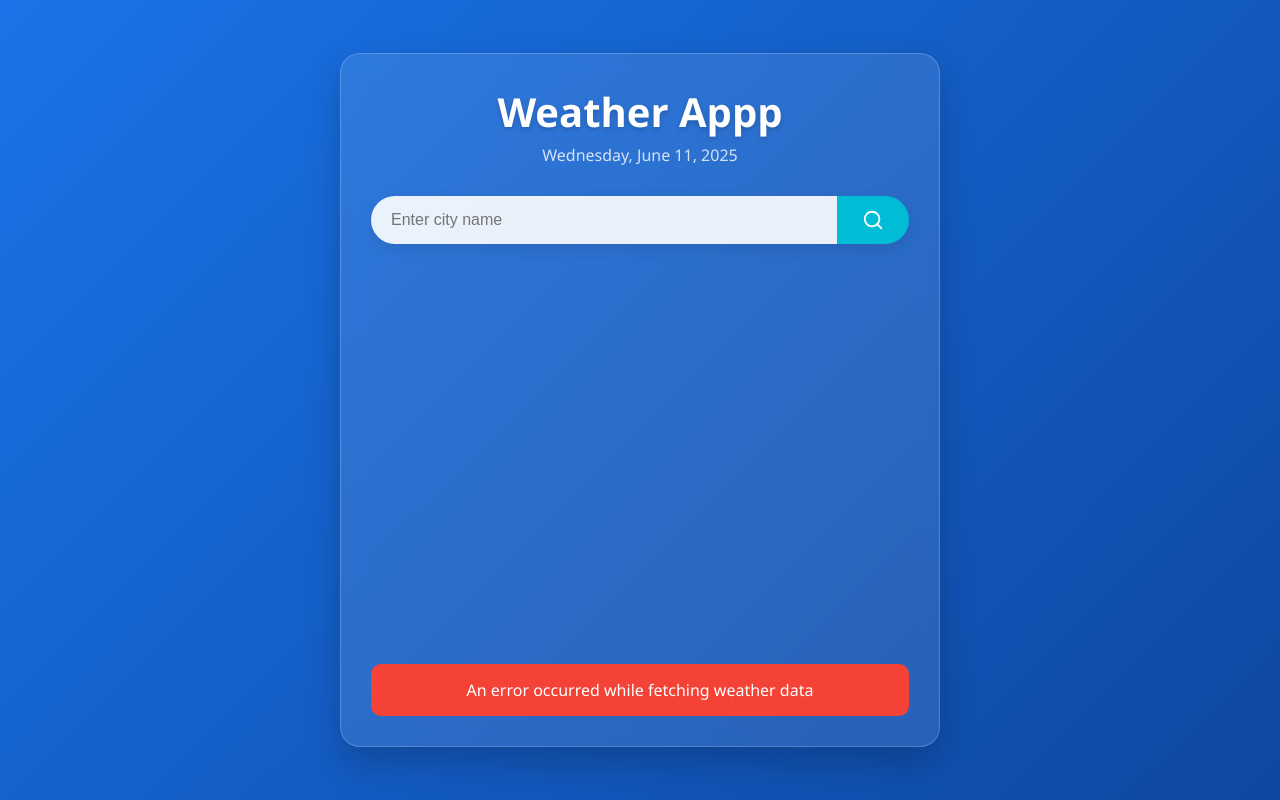
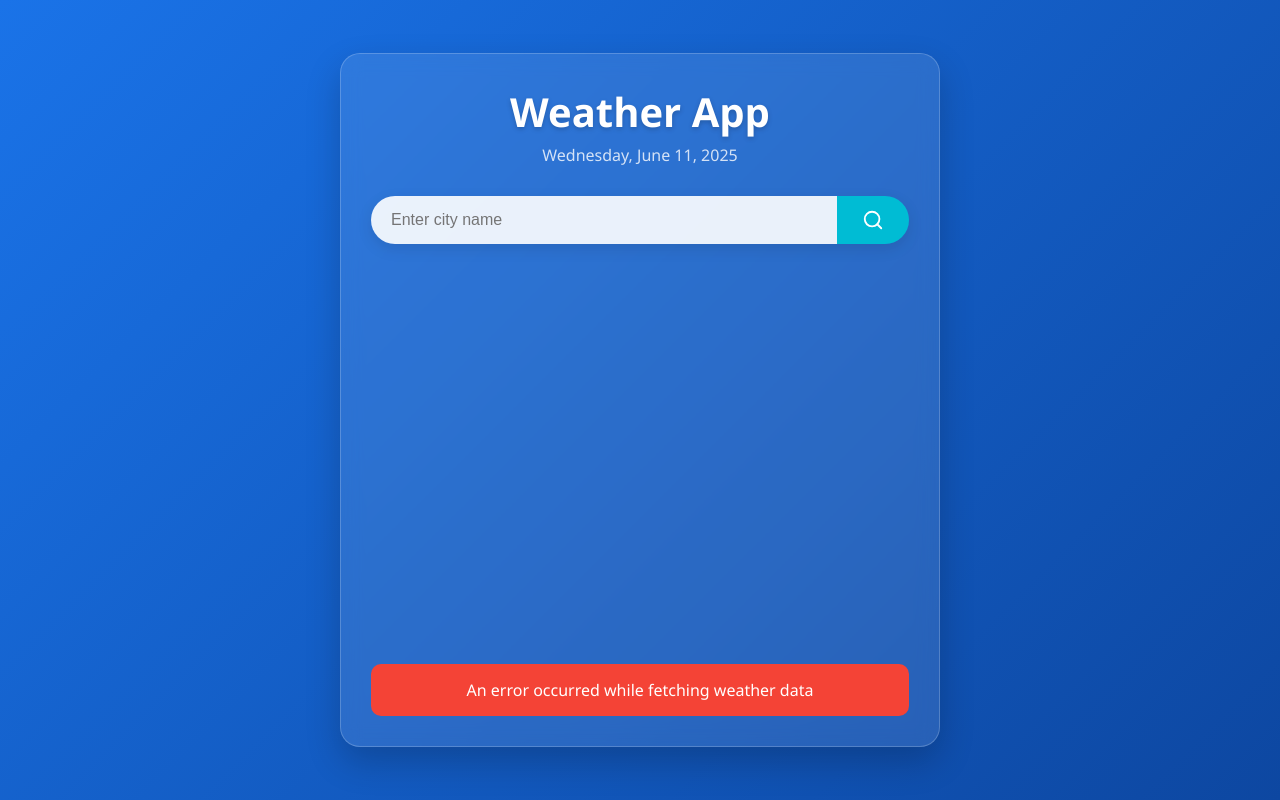
Before and after one commit to deeepak-tyagii/deployapp-gh-actions-aws, a website: page public/index.html in a window 1280 px wide. Drawn offline with Linux system fonts and the light colour scheme; no server answers; a small style sheet from the web is missing.

Commit message:
Fixed the introduced bug to pass testcases

```diff
--- a/public/index.html
+++ b/public/index.html
@@ -10,7 +10,7 @@
 <body>
     <div class="container">
         <div class="header">
-            <h1>Weather Appp</h1>
+            <h1>Weather App</h1>
             <p id="currentDate"></p>
         </div>
 
```
